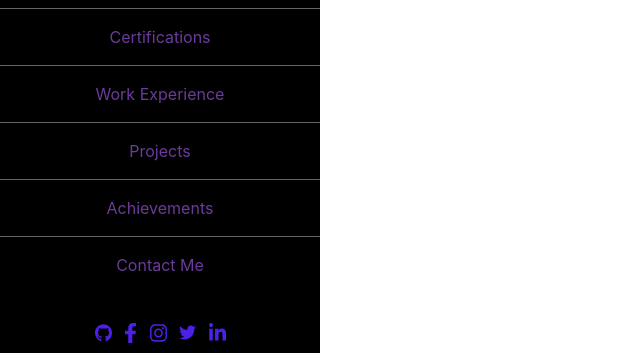
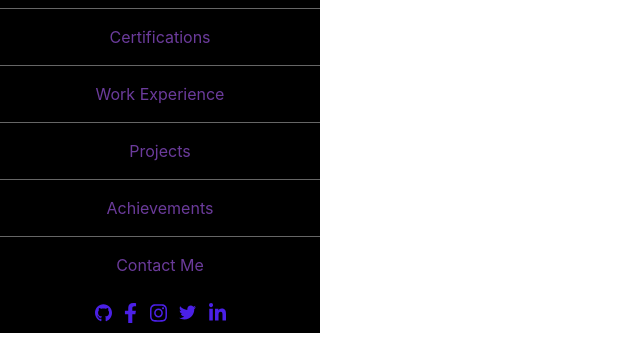
Before and after one commit to DevoGHub/Resume, a PHP site: page / in a window 1280 px wide. Shown: the part 635-988 px from the top of the page, without its empty margins (0-640 px from the left). Run offline with PHP 8.4, Linux system fonts and the light colour scheme.

Commit message:
Small UI Tweeks

```diff
--- a/css/style.css
+++ b/css/style.css
@@ -37,7 +37,7 @@ p{
 }
 
 .social{
-  margin-top: 30px;
+  margin-top: 10px;
   display:inline-block;
   margin-right: 4px;
   margin-left:4px;
```
